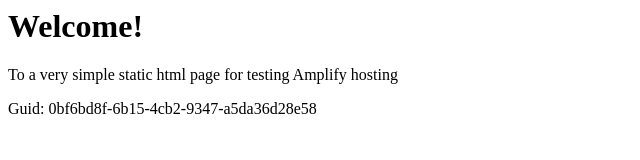
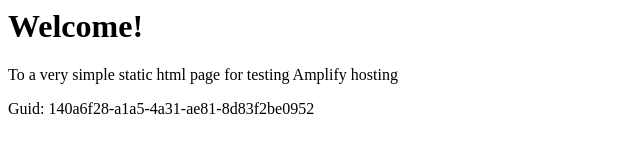
Before and after one commit to aws-aemilia-pdx/Github-PR-Commit-Integration-Test-DoNotTouch-GitHubWebhookPushCanaryTest-v1-preprod-us-west-2, a website: page src/index.html in a window 1280 px wide. Shown: the full height of the page, 0-640 px from the left. Drawn offline with Linux system fonts and the light colour scheme.

Commit message:
commit from integ tests

```diff
--- a/src/index.html
+++ b/src/index.html
@@ -12,6 +12,6 @@
 <body>
     <h1>Welcome!</h1>
     <p>To a very simple static html page for testing Amplify hosting</p>
-    <p>Guid: 0bf6bd8f-6b15-4cb2-9347-a5da36d28e58</p></body>
+    <p>Guid: 140a6f28-a1a5-4a31-ae81-8d83f2be0952</p></body>
 
 </html>
```
